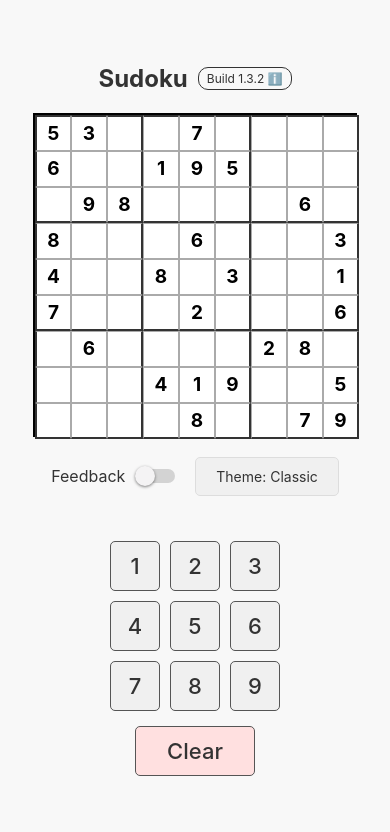
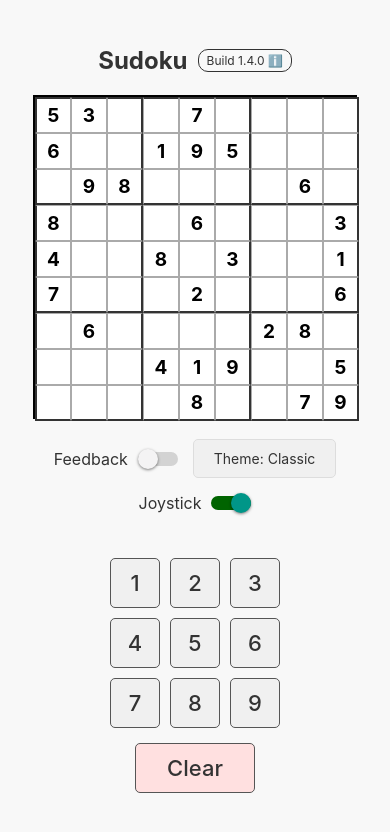
Before and after one commit to mjohnson139/expo-sudoku, a React Native app in the folder SudokuApp/: screen / in a window 390 px wide. Shown: the top 832 px of the page. Built offline with nearby package versions, Linux system fonts and the light colour scheme.

Commit message:
Add JoystickNavigator component and update related files

```diff
--- a/SudokuApp/components/Grid.js
+++ b/SudokuApp/components/Grid.js
@@ -11,65 +11,41 @@ const Grid = ({
   showFeedback = false,
   cellFeedback = {}
 }) => {
-  // Calculate related cells based on selected cell
-  const getRelatedCellsMap = (row, col) => {
-    // Create a map to store relations with types
-    const relations = {};
+  // Helper function to determine relation type between cells
+  const getRelationType = (rowIndex, colIndex) => {
+    if (!selectedCell) return null;
 
-    // No related cells if nothing is selected
-    if (row === null || col === null) return relations;
+    const { row, col } = selectedCell;
 
-    // Define relation types
-    const ROW = 'row';
-    const COLUMN = 'column';
-    const BOX = 'box';
-    const SAME_VALUE = 'sameValue';
-
-    const currentValue = board[row][col];
-
-    // Add all cells in the same row
-    for (let c = 0; c < 9; c++) {
-      if (c !== col) {
-        relations[`${row}-${c}`] = ROW;
-      }
+    // Same value (non-zero)
+    const selectedValue = board[row][col];
+    const currentValue = board[rowIndex][colIndex];
+    if (selectedValue !== 0 && currentValue === selectedValue) {
+      return 'sameValue';
     }
 
-    // Add all cells in the same column
-    for (let r = 0; r < 9; r++) {
-      if (r !== row) {
-        relations[`${r}-${col}`] = COLUMN;
-      }
+    // Same box
+    const selectedBoxRow = Math.floor(row / 3);
+    const selectedBoxCol = Math.floor(col / 3);
+    const cellBoxRow = Math.floor(rowIndex / 3);
+    const cellBoxCol = Math.floor(colIndex / 3);
+
+    if (selectedBoxRow === cellBoxRow && selectedBoxCol === cellBoxCol) {
+      return 'box';
     }
 
-    // Add all cells in the same 3x3 box
-    const boxStartRow = Math.floor(row / 3) * 3;
-    const boxStartCol = Math.floor(col / 3) * 3;
-    for (let r = boxStartRow; r < boxStartRow + 3; r++) {
-      for (let c = boxStartCol; c < boxStartCol + 3; c++) {
-        if (r !== row || c !== col) {
-          relations[`${r}-${c}`] = BOX;
-        }
-      }
+    // Same row
+    if (rowIndex === row) {
+      return 'row';
     }
 
-    // Add all cells with the same value (if it's not empty)
-    if (currentValue !== 0) {
-      board.forEach((rowValues, r) => {
-        rowValues.forEach((cellValue, c) => {
-          if ((r !== row || c !== col) && cellValue === currentValue) {
-            relations[`${r}-${c}`] = SAME_VALUE;
-          }
-        });
-      });
+    // Same column
+    if (colIndex === col) {
+      return 'column';
     }
 
-    return relations;
+    return null;
   };
-
-  // Get related cells for currently selected cell
-  const relatedCellsMap = selectedCell
-    ? getRelatedCellsMap(selectedCell.row, selectedCell.col)
-    : {};
 
   return (
     <View
@@ -92,7 +68,7 @@ const Grid = ({
             const isInitialCell = initialCells.includes(cellKey);
 
             // Get the relation type for this cell (if any)
-            const relationType = relatedCellsMap[cellKey];
+            const relationType = getRelationType(rowIndex, colIndex);
 
             // Get feedback for this cell
             const isCorrect = showFeedback ? cellFeedback[cellKey] : null;
--- /dev/null
+++ b/SudokuApp/components/JoystickNavigator.js
@@ -0,0 +1,95 @@
+import React, { useState } from 'react';
+import { View, StyleSheet, PanResponder } from 'react-native';
+
+const JoystickNavigator = ({ onMove, active = true }) => {
+  const [touchStartPosition, setTouchStartPosition] = useState(null);
+  const [currentDirection, setCurrentDirection] = useState(null);
+
+  // Reduce the threshold distance to trigger a direction (in pixels)
+  // Changed from 15 to 5 for more sensitive joystick response
+  const MOVEMENT_THRESHOLD = 5.0;
+
+  const panResponder = PanResponder.create({
+    onStartShouldSetPanResponder: () => active,
+    onMoveShouldSetPanResponder: () => active,
+
+    // When touch starts, store the start position
+    onPanResponderGrant: (evt) => {
+      if (!active) return;
+
+      const touch = evt.nativeEvent.touches[0];
+      setTouchStartPosition({
+        x: touch.pageX,
+        y: touch.pageY
+      });
+      setCurrentDirection(null);
+    },
+
+    // As touch moves, calculate direction based on distance from start
+    onPanResponderMove: (evt, gestureState) => {
+      if (!active || !touchStartPosition) return;
+
+      // Calculate distance from start
+      const dx = gestureState.dx;
+      const dy = gestureState.dy;
+
+      // Determine the most prominent direction of movement
+      // Only trigger if we've moved past threshold
+      const absX = Math.abs(dx);
+      const absY = Math.abs(dy);
+
+      let newDirection = null;
+
+      if (absX > MOVEMENT_THRESHOLD || absY > MOVEMENT_THRESHOLD) {
+        // Determine which axis is dominant (x or y)
+        if (absX > absY) {
+          // X-axis movement is stronger
+          newDirection = dx > 0 ? 'right' : 'left';
+        } else {
+          // Y-axis movement is stronger
+          newDirection = dy > 0 ? 'down' : 'up';
+        }
+
+        // Only call onMove if the direction has changed
+        if (newDirection !== currentDirection) {
+          setCurrentDirection(newDirection);
+          onMove(newDirection);
+        }
+      }
+    },
+
+    // When touch ends, reset the state
+    onPanResponderRelease: () => {
+      setTouchStartPosition(null);
+      setCurrentDirection(null);
+    },
+
+    onPanResponderTerminate: () => {
+      setTouchStartPosition(null);
+      setCurrentDirection(null);
+    },
+  });
+
+  // If not active, don't render the gesture layer
+  if (!active) return null;
+
+  return (
+    <View
+      style={styles.container}
+      {...panResponder.panHandlers}
+    />
+  );
+};
+
+const styles = StyleSheet.create({
+  container: {
+    position: 'absolute',
+    top: 0,
+    left: 0,
+    right: 0,
+    bottom: 0,
+    backgroundColor: 'transparent', // Makes the joystick invisible
+  }
+});
+
+export default JoystickNavigator;
--- a/SudokuApp/screens/GameScreen.js
+++ b/SudokuApp/screens/GameScreen.js
@@ -3,11 +3,12 @@ import { View, StyleSheet, Text, TouchableOpacity, Switch } from 'react-native';
 import Grid from '../components/Grid';
 import NumberPad from '../components/NumberPad';
 import BuildNotes from '../components/BuildNotes';
+import JoystickNavigator from '../components/JoystickNavigator';
 import THEMES from '../utils/themes';
 import { isCorrectValue } from '../utils/solution';
 
 // Build number to track versions in screenshots
-const BUILD_NUMBER = "1.3.2";
+const BUILD_NUMBER = "1.4.0";
 
 // Valid initial Sudoku board with unique numbers in rows, columns and boxes
 const initialBoard = [
@@ -33,6 +34,9 @@ const GameScreen = () => {
   // New state for feedback feature
   const [showFeedback, setShowFeedback] = useState(false);
   const [cellFeedback, setCellFeedback] = useState({});
+
+  // New state for joystick toggle
+  const [joystickEnabled, setJoystickEnabled] = useState(true);
 
   // Initialize initialCells on component mount
   useEffect(() => {
@@ -75,6 +79,39 @@ const GameScreen = () => {
     }
   };
 
+  // Handle joystick movement
+  const handleJoystickMove = (direction) => {
+    if (!selectedCell) {
+      // If no cell is selected, select the center cell
+      setSelectedCell({ row: 4, col: 4 });
+      return;
+    }
+
+    const { row, col } = selectedCell;
+    let newRow = row;
+    let newCol = col;
+
+    switch (direction) {
+      case 'up':
+        newRow = Math.max(0, row - 1);
+        break;
+      case 'down':
+        newRow = Math.min(8, row + 1);
+        break;
+      case 'left':
+        newCol = Math.max(0, col - 1);
+        break;
+      case 'right':
+        newCol = Math.min(8, col + 1);
+        break;
+    }
+
+    // Only update if the position actually changed
+    if (newRow !== row || newCol !== col) {
+      setSelectedCell({ row: newRow, col: newCol });
+    }
+  };
+
   // Toggle feedback feature
   const toggleFeedback = (value) => {
     setShowFeedback(value);
@@ -114,6 +151,11 @@ const GameScreen = () => {
     setShowBuildNotes(!showBuildNotes);
   };
 
+  // Toggle joystick feature
+  const toggleJoystick = () => {
+    setJoystickEnabled(!joystickEnabled);
+  };
+
   return (
     <View style={[styles.container, { backgroundColor: theme.colors.background }]}>
       <View style={styles.header}>
@@ -128,6 +170,7 @@ const GameScreen = () => {
         </TouchableOpacity>
       </View>
 
+      <View style={styles.gridContainer}>
         <Grid
           board={board}
           onCellPress={handleCellPress}
@@ -138,7 +181,14 @@ const GameScreen = () => {
           cellFeedback={cellFeedback}
         />
 
-      {/* Updated centered controls */}
+        {/* Add invisible joystick layer over the grid */}
+        <JoystickNavigator
+          onMove={handleJoystickMove}
+          active={joystickEnabled}
+        />
+      </View>
+
+      {/* Updated controls */}
       <View style={styles.controlsContainer}>
         <View style={styles.controlsRow}>
           <View style={styles.feedbackControl}>
@@ -164,6 +214,21 @@ const GameScreen = () => {
               Theme: {theme.name}
             </Text>
           </TouchableOpacity>
+
+          <View style={styles.feedbackControl}>
+            <Text style={[styles.feedbackLabel, { color: theme.colors.title }]}>
+              Joystick
+            </Text>
+            <Switch
+              value={joystickEnabled}
+              onValueChange={setJoystickEnabled}
+              trackColor={{
+                false: '#d3d3d3',
+                true: theme.colors.cell.correctValueText
+              }}
+              thumbColor={joystickEnabled ? theme.colors.numberPad.background : '#f4f3f4'}
+            />
+          </View>
         </View>
       </View>
 
@@ -206,6 +271,11 @@ const styles = StyleSheet.create({
   buildNumber: {
     fontSize: 12,
   },
+  gridContainer: {
+    width: 324, // Match grid width
+    height: 324, // Match grid height
+    position: 'relative', // For positioning the joystick
+  },
   controlsContainer: {
     width: '100%',
     alignItems: 'center',
@@ -216,7 +286,8 @@ const styles = StyleSheet.create({
     flexDirection: 'row',
     justifyContent: 'center',
     alignItems: 'center',
-    gap: 20, // Add space between the controls
+    gap: 15, // Reduced gap for three controls
+    flexWrap: 'wrap', // Allow wrapping on smaller screens
   },
   feedbackControl: {
     flexDirection: 'row',
--- a/SudokuApp/utils/buildNotes.js
+++ b/SudokuApp/utils/buildNotes.js
@@ -161,6 +161,17 @@ export const BUILD_NOTES = {
       'Improved visual clarity by relying on text styling for prefilled cells',
       'Enhanced overall board consistency'
     ]
+  },
+  '1.4.0': {
+    title: 'Invisible Joystick Navigation',
+    date: '2023-11-05',
+    notes: [
+      'Added gesture-based navigation system that works like an invisible joystick',
+      'Press anywhere on the grid and slide in a direction to move the selected cell',
+      'Added toggle switch to enable/disable the joystick feature',
+      'Joystick activates from any touch point, making one-handed play easier',
+      'Cell selection moves in the direction of finger movement'
+    ]
   }
 };
 
```
Lines whose indentation alone changed are shown as unchanged.
